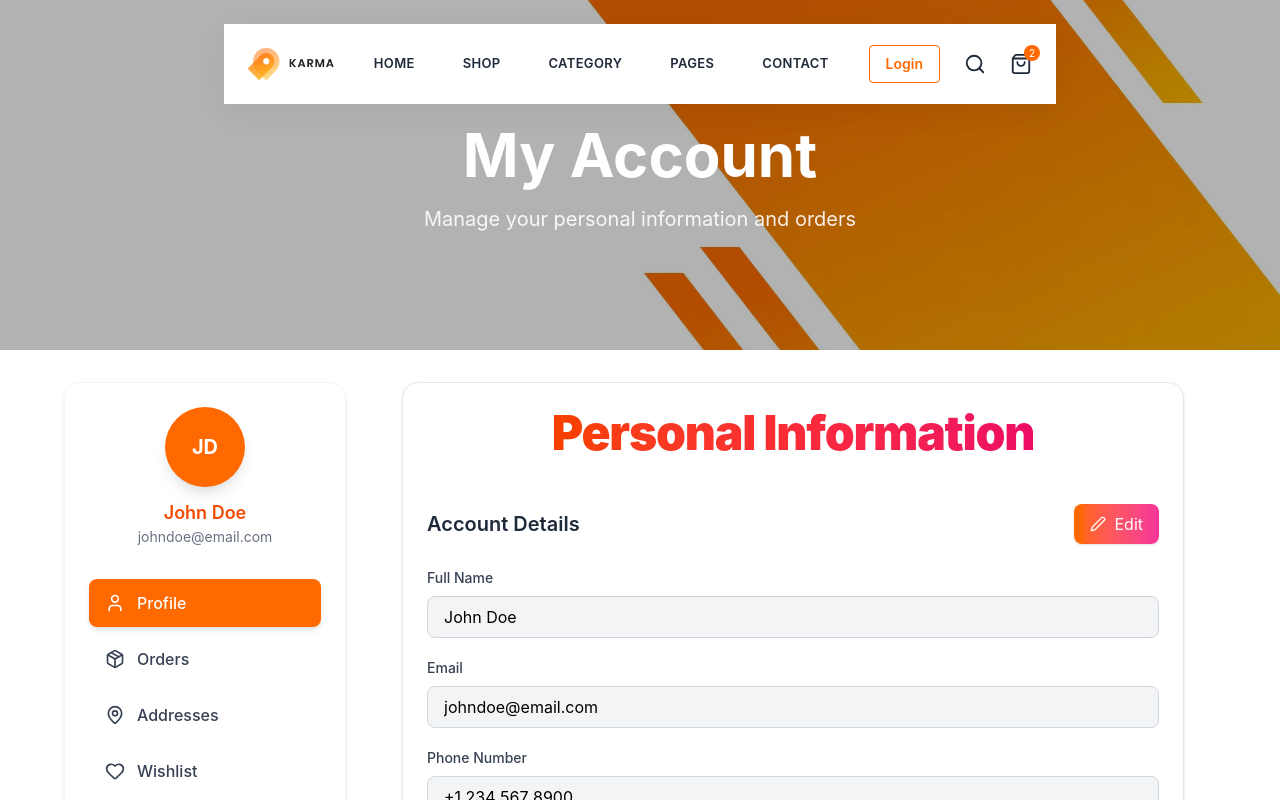
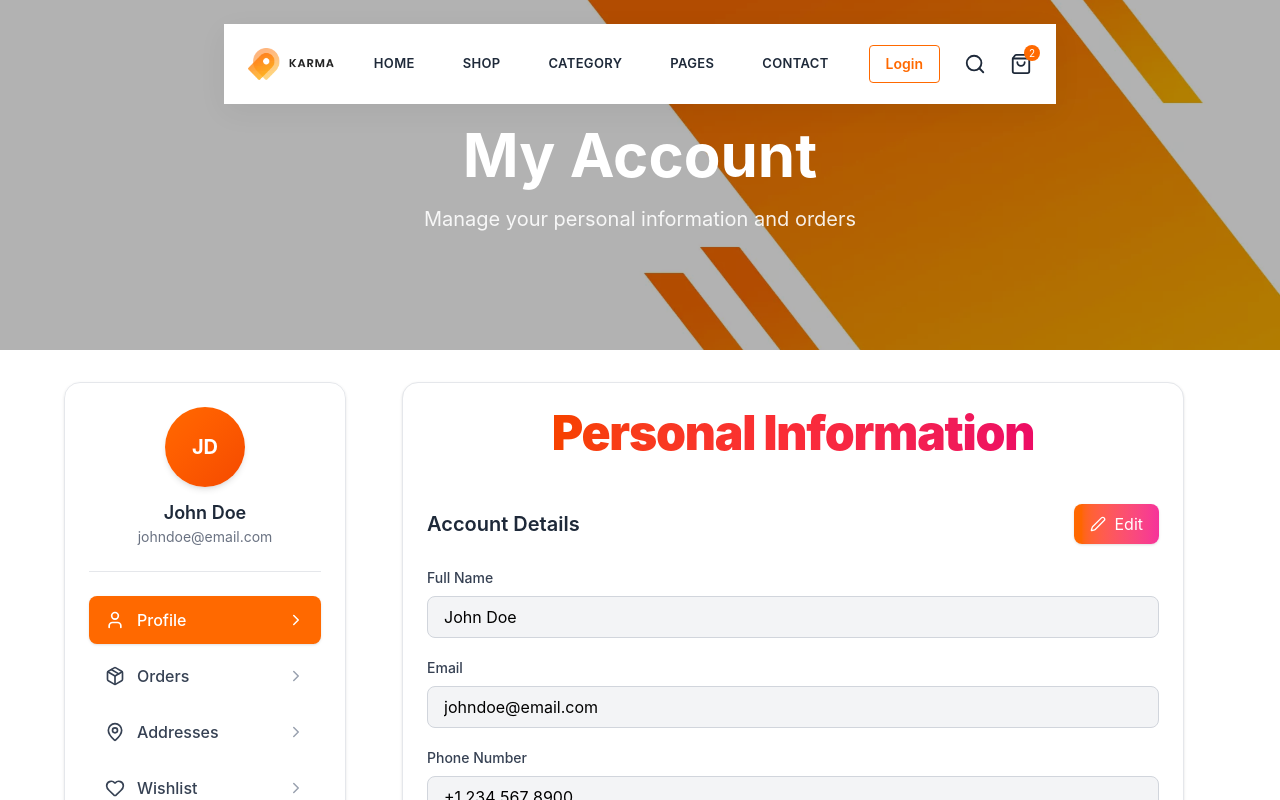
Before and after one commit to DuyPhatpeo/ecommerce, a React (Vite) app: page /account/profile in a window 1280 px wide. Shown: the top 800 px of the page. Built offline with nearby package versions, Linux system fonts and the light colour scheme; data requests are answered from the project's data file.

Commit message:
update style

```diff
--- a/src/components/account/AccountSidebar.tsx
+++ b/src/components/account/AccountSidebar.tsx
@@ -1,5 +1,13 @@
 import React from "react";
-import { User, Package, MapPin, Heart, LogOut, Sparkles } from "lucide-react";
+import {
+  User,
+  Package,
+  MapPin,
+  Heart,
+  LogOut,
+  Sparkles,
+  ChevronRight,
+} from "lucide-react";
 
 interface Tab {
   id: string;
@@ -39,14 +47,16 @@ const AccountSidebar: React.FC<AccountSidebarProps> = ({
       .toUpperCase()
       .slice(0, 2);
 
+  const isMobile = typeof window !== "undefined" && window.innerWidth < 768;
+
   return (
-    <div className="p-6 border border-gray-100 shadow-md rounded-2xl bg-white/60 backdrop-blur-sm">
+    <div className="p-6 border border-gray-200 shadow-sm rounded-2xl bg-white/70 backdrop-blur-sm">
       {/* 🔹 Profile Header */}
-      <div className="flex flex-col items-center mb-8">
-        <div className="flex items-center justify-center w-20 h-20 text-xl font-bold text-white bg-orange-500 rounded-full shadow-lg">
+      <div className="flex flex-col items-center pb-6 mb-6 border-b border-gray-200">
+        <div className="flex items-center justify-center w-20 h-20 text-xl font-bold text-white bg-gradient-to-br from-orange-500 to-orange-600 rounded-full shadow-md">
           {getInitials(profile.name)}
         </div>
-        <h3 className="mt-3 text-lg font-semibold text-orange-600">
+        <h3 className="mt-3 text-lg font-semibold text-gray-800">
           {profile.name}
         </h3>
         <p className="text-sm text-gray-500">{profile.email}</p>
@@ -57,24 +67,38 @@ const AccountSidebar: React.FC<AccountSidebarProps> = ({
         {tabs.map((tab) => {
           const Icon = tab.icon;
           const isActive = activeTab === tab.id;
+
           return (
             <button
               key={tab.id}
               onClick={() => onTabChange(tab.id)}
-              className={`w-full flex items-center gap-3 px-4 py-3 rounded-lg font-medium transition-all duration-200
+              className={`group relative w-full flex items-center justify-between px-4 py-3 rounded-lg font-medium transition-all duration-200
                 ${
                   isActive
-                    ? "bg-orange-500 text-white shadow-md"
+                    ? "bg-orange-500 text-white shadow-sm"
                     : "text-gray-700 hover:bg-orange-50 hover:text-orange-600"
                 }`}
             >
-              <Icon size={20} />
-              <span>{tab.label}</span>
+              <div className="flex items-center gap-3">
+                <Icon size={20} />
+                <span>{tab.label}</span>
+              </div>
+
+              {/* Mũi tên cuối (hiện cả khi chưa active) */}
+              <ChevronRight
+                size={18}
+                className={`${
+                  isActive
+                    ? "text-white"
+                    : "text-gray-400 group-hover:text-orange-500"
+                } transition-colors duration-200`}
+              />
             </button>
           );
         })}
 
-        <div className="my-3 border-t border-gray-100"></div>
+        {/* 🔹 Divider */}
+        <div className="my-4 border-t border-gray-200"></div>
 
         {/* 🔹 Logout */}
         <button
@@ -83,10 +107,11 @@ const AccountSidebar: React.FC<AccountSidebarProps> = ({
         >
           <LogOut size={20} />
           <span className="font-medium">Logout</span>
+          {isMobile && <ChevronRight size={18} className="text-gray-400" />}
         </button>
       </nav>
 
-      {/* 🔹 Footer flair */}
+      {/* 🔹 Footer */}
       <div className="flex justify-center mt-8 text-sm text-gray-400">
         <Sparkles size={16} className="mr-1 text-orange-400" />
         <span>Stay stylish, {profile.name.split(" ")[0]} ✨</span>
```
